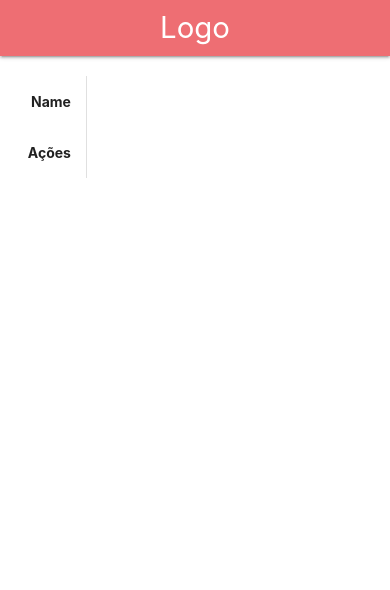
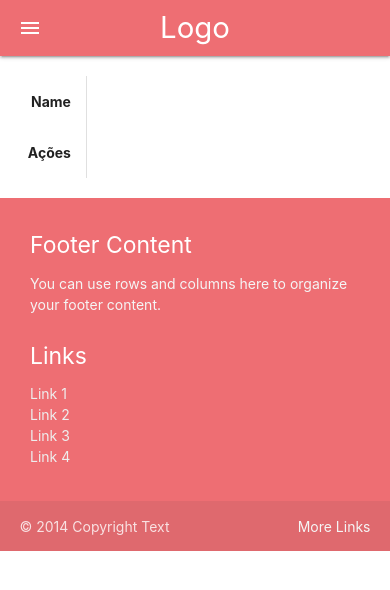
Before and after one commit to andersonnfreire/crud_php, a PHP site: page /paginas/listar/ in a window 390 px wide. Shown: the top 590 px of the page. Run offline with PHP 8.4, Linux system fonts and the light colour scheme; data that the repository does not hold is empty; some libraries are stand-ins or nearby versions.

Commit message:
Implementando a responsividade na tela de cadastro, home e listar

```diff
--- /dev/null
+++ b/js/main.js
@@ -0,0 +1,5 @@
+/*
+ * To change this license header, choose License Headers in Project Properties.
+ * To change this template file, choose Tools | Templates
+ * and open the template in the editor.
+ */
--- a/js/teste.js
+++ b/js/teste.js
@@ -1,3 +1,5 @@
+/* global M */
+
 function toggleResetPswd(e) {
     e.preventDefault();
     $('#logreg-forms .form-signin').toggle() // display:block or none
@@ -10,17 +12,13 @@ function toggleSignUp(e) {
     $('#logreg-forms .form-signup').toggle(); // display:block or none
 }
 
-$(() => {
-    // Login Register Form
-    $('#logreg-forms #forgot_pswd').click(toggleResetPswd);
-    $('#logreg-forms #cancel_reset').click(toggleResetPswd);
-    $('#logreg-forms #btn-signup').click(toggleSignUp);
-    $('#logreg-forms #cancel_signup').click(toggleSignUp);
-})
 
-$(document).ready(function () {
-    $(".dropdown-trigger").dropdown();
-    {
+// Nav Bar
+const elemsDroppdow = document.querySelectorAll(".dropdown-trigger");
+const instancesDropdown = M.Dropdown.init(elemsDroppdow,
+{
+    coverTrigger:false
+});
 
-    }
-});
+const elemsSidenav = document.querySelectorAll(".sidenav");
+const instancesSidenav = M.Sidenav.init(elemsSidenav);
--- a/paginas/listar/index.php
+++ b/paginas/listar/index.php
@@ -7,54 +7,79 @@ $objFunc = new Funcionario();
 $objFc = new Funcoes();
 
 //REDIRECIONA O FUNCIONARIO PARA EDITAR OU DELETAR
-if(isset($_GET['acao'])){
-	switch($_GET['acao']){
-		case 'edit':
-                    $func = $objFunc->querySeleciona($_GET['func']);
-                    header("location: ../cadastro/?acao=edit&func= {$objFc->base64($func['idFuncionario'],1)}");
-                    break;
-
-	}
+if (isset($_GET['acao'])) {
+    switch ($_GET['acao']) {
+        case 'edit':
+            $func = $objFunc->querySeleciona($_GET['func']);
+            header("location: ../cadastro/?acao=edit&func= {$objFc->base64($func['idFuncionario'], 1)}");
+            break;
+        case 'delet':
+            if ($objFunc->queryDelete($_GET['func']) == 'ok') {
+                header('location: ../listar');
+            } else {
+                echo '<script type="text/javascript">alert("Erro em deletar");</script>';
+            }
+            break;
+    }
 }
-
-
 ?>
 <!DOCTYPE HTML>
 <html lang="pt-br">
     <head>
         <meta charset="utf-8">
+        <title>Listagem de Funcionários</title>
         <meta name="viewport" content="width=device-width, initial-scale=1.0"/>
-        <link href="http://fonts.googleapis.com/icon?family=Material+Icons" rel="stylesheet">
-        <title>Listagem de Funcionários</title>
         <!-- Compiled and minified CSS -->
         <link rel="stylesheet" href="https://cdnjs.cloudflare.com/ajax/libs/materialize/1.0.0/css/materialize.min.css">
+
         <!-- Compiled and minified JavaScript -->
-        <script src="https://cdnjs.cloudflare.com/ajax/libs/materialize/1.0.0/js/materialize.min.js"></script>
-        <script type="text/javascript" src="https://code.jquery.com/jquery-2.1.1.min.js"></script>
-        <script type="text/javascript" src="js/teste.js"></script>
+        <link href="http://fonts.googleapis.com/icon?family=Material+Icons" rel="stylesheet">
+
+
 
 
 
     </head>
     <body>
         <div class="row">
-            <div class="s12">
-                <!-- Dropdown Structure -->
-                <ul id="dropdown1" class="dropdown-content">
-                    <li><a href="../cadastro/">Cadastrar</a></li>
-                    <li><a href="../listar/">Listar</a></li>
-                </ul>
+            <div class="nav-wrapper deep-purple darken-2">
+
                 <nav>
                     <div class="nav-wrapper">
+
                         <a href="../home/" class="brand-logo">Logo</a>
-                        <ul id="nav-mobile" class="right hide-on-med-and-down">
+
+                        <a data-target="mobile-navbar" class="sidenav-trigger">
+                            <i class="material-icons">menu</i>
+                        </a>
+
+                        <ul class="right hide-on-med-and-down">
                             <!-- Dropdown Trigger -->
-                            <li><a class="dropdown-trigger" href="#!" data-target="dropdown1">Funcionario<i class="material-icons right"></i></a></li>
+                            <li>
+                                <a class="dropdown-trigger" data-target="dropdown1" href="#plan">Funcionario
+                                    <i class="material-icons right">arrow_drop_down</i>
+                                </a>
+                            </li>
+                        </ul>
+                        <ul id="dropdown1" class="dropdown-content nesteded">
+                            <li><a href="../cadastro/">Cadastrar</a></li>
+                            <li><a href="../listar/">Listar</a></li>
                         </ul>
                     </div>
+
                 </nav>
             </div>
         </div>
+
+        <ul id="mobile-navbar" class="sidenav">
+            <li><a class="dropdown-trigger" data-target="dropdown2" href="#plan">Funcionario
+                    <i class="material-icons right">arrow_drop_down</i>
+                </a></li>
+        </ul>
+        <ul id="dropdown2" class="dropdown-content nesteded">
+            <li><a href="../cadastro/">Cadastrar</a></li>
+            <li><a href="../listar/">Listar</a></li>
+        </ul>
 
         <div class="row container">
             <center>
@@ -72,8 +97,8 @@ if(isset($_GET['acao'])){
                             <?php foreach ($objFunc->querySelect() as $rst) { ?>
                                 <tr>
                                     <td><?= $objFc->tratarCaracter($rst['nome'], 2) ?></td>
-                                    <td><a class="material-icons" href="?acao=delet&func=<?= $objFc->base64($rst['idFuncionario'],1) ?>">delete</a></td>
-                                    <td><a class="material-icons" href="?acao=edit&func=<?= $objFc->base64($rst['idFuncionario'],1) ?>">edit</a>
+                                    <td><a class="material-icons" href="?acao=delet&func=<?= $objFc->base64($rst['idFuncionario'], 1) ?>">delete</a></td>
+                                    <td><a class="material-icons" href="?acao=edit&func=<?= $objFc->base64($rst['idFuncionario'], 1) ?>">edit</a>
                                 </tr>
                             <?php } ?>
                         </tbody>
@@ -83,5 +108,34 @@ if(isset($_GET['acao'])){
                 </div>
             </center>
         </div>
+        <footer class="page-footer">
+            <div class="container">
+                <div class="row">
+                    <div class="col l12 s12">
+                        <h5 class="white-text">Footer Content</h5>
+                        <p class="grey-text text-lighten-4">You can use rows and columns here to organize your footer content.</p>
+                    </div>
+                    <div class="col l4 offset-l2 s12">
+                        <h5 class="white-text">Links</h5>
+                        <ul>
+                            <li><a class="grey-text text-lighten-3" href="#!">Link 1</a></li>
+                            <li><a class="grey-text text-lighten-3" href="#!">Link 2</a></li>
+                            <li><a class="grey-text text-lighten-3" href="#!">Link 3</a></li>
+                            <li><a class="grey-text text-lighten-3" href="#!">Link 4</a></li>
+                        </ul>
+                    </div>
+                </div>
+            </div>
+            <div class="footer-copyright">
+                <div class="container">
+                    © 2014 Copyright Text
+                    <a class="grey-text text-lighten-4 right" href="#!">More Links</a>
+                </div>
+            </div>
+        </footer>
+
+        <script type="text/javascript" src="https://cdnjs.cloudflare.com/ajax/libs/materialize/1.0.0/js/materialize.min.js"></script>
+        <script type="text/javascript" src="https://code.jquery.com/jquery-2.1.1.min.js"></script>
+        <script type="text/javascript" src="../../js/teste.js"></script>
     </body>
 </html>
```
Also changed, not shown: paginas/cadastro/index.php (+42 -23 lines), paginas/home/index.php (+42 -4 lines).
